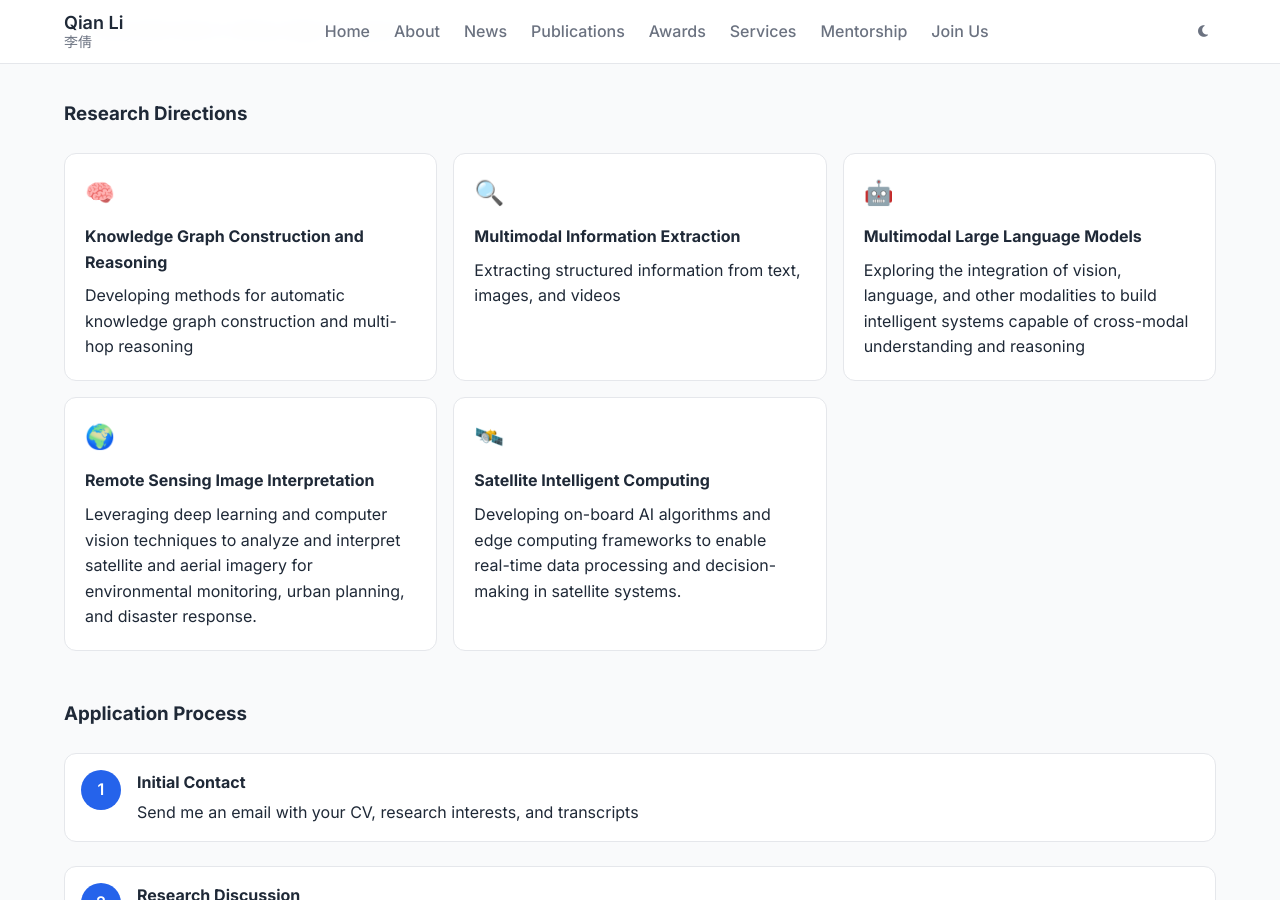
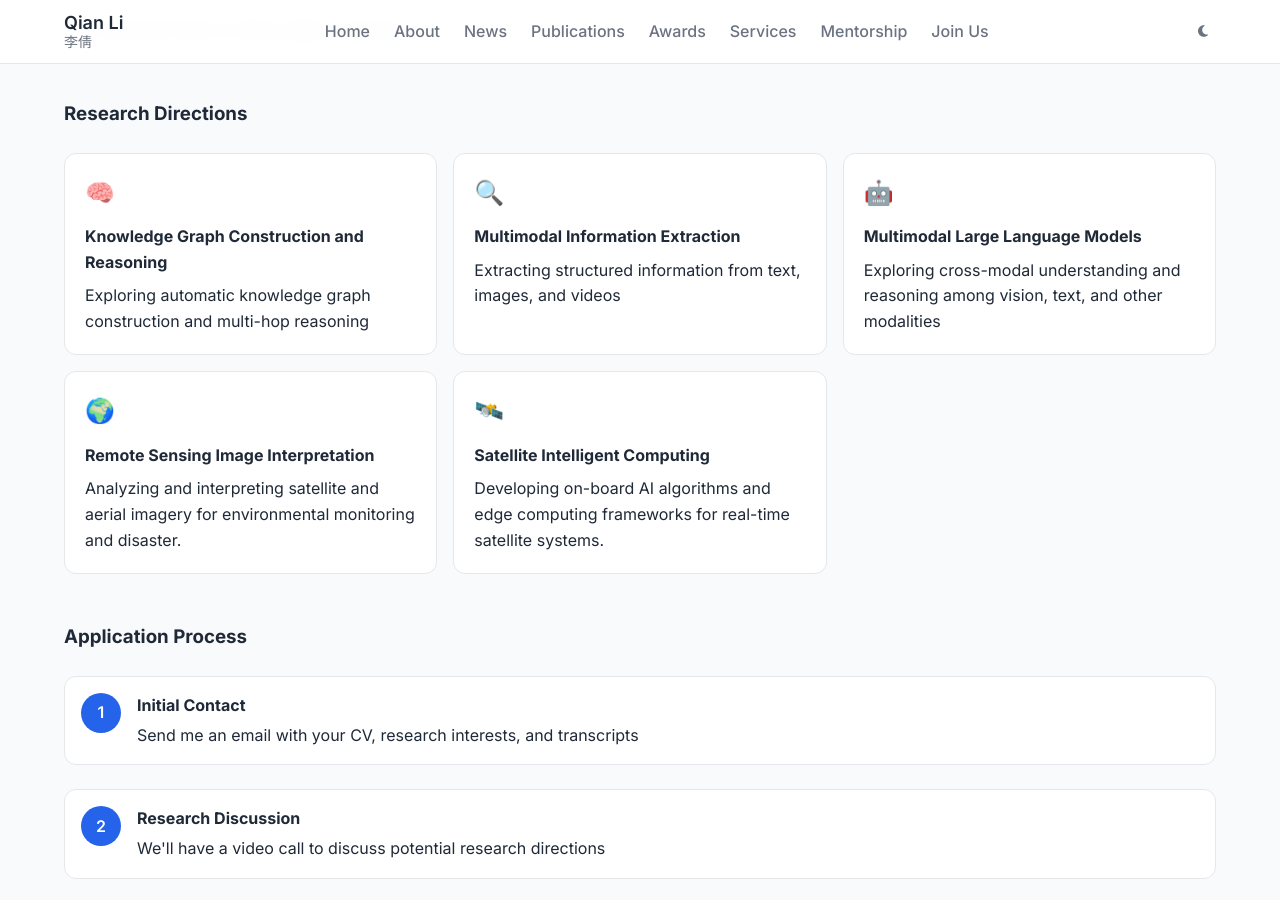
Before and after one commit to xiaoqian19940510/xiaoqian19940510.github.io, a Jekyll site: the page built from index.html, in a window 1280 px wide and 900 px high, scrolled down 7916 px. Built offline with Jekyll 4.4.1, drawn with Linux system fonts in a browser that asks for light colours; the list of posts is cut into pages by our own code.

Commit message:
Update openings.yml

```diff
--- a/_data/openings.yml
+++ b/_data/openings.yml
@@ -26,19 +26,19 @@ student_expectations:
 # 研究方向
 research_directions:
   - title: "Knowledge Graph Construction and Reasoning"
-    description: "Developing methods for automatic knowledge graph construction and multi-hop reasoning"
+    description: "Exploring automatic knowledge graph construction and multi-hop reasoning"
     icon: "🧠"
   - title: "Multimodal Information Extraction"
     description: "Extracting structured information from text, images, and videos"
     icon: "🔍"
   - title: "Multimodal Large Language Models"
-    description: "Exploring the integration of vision, language, and other modalities to build intelligent systems capable of cross-modal understanding and reasoning"
+    description: "Exploring cross-modal understanding and reasoning among vision, text, and other modalities "
     icon: "🤖"
   - title: "Remote Sensing Image Interpretation"
-    description: "Leveraging deep learning and computer vision techniques to analyze and interpret satellite and aerial imagery for environmental monitoring, urban planning, and disaster response."
+    description: "Analyzing and interpreting satellite and aerial imagery for environmental monitoring and disaster."
     icon: "🌍"
   - title: "Satellite Intelligent Computing"
-    description: "Developing on-board AI algorithms and edge computing frameworks to enable real-time data processing and decision-making in satellite systems."
+    description: "Developing on-board AI algorithms and edge computing frameworks for real-time satellite systems."
     icon: "🛰️"
 
 # 申请流程
```
